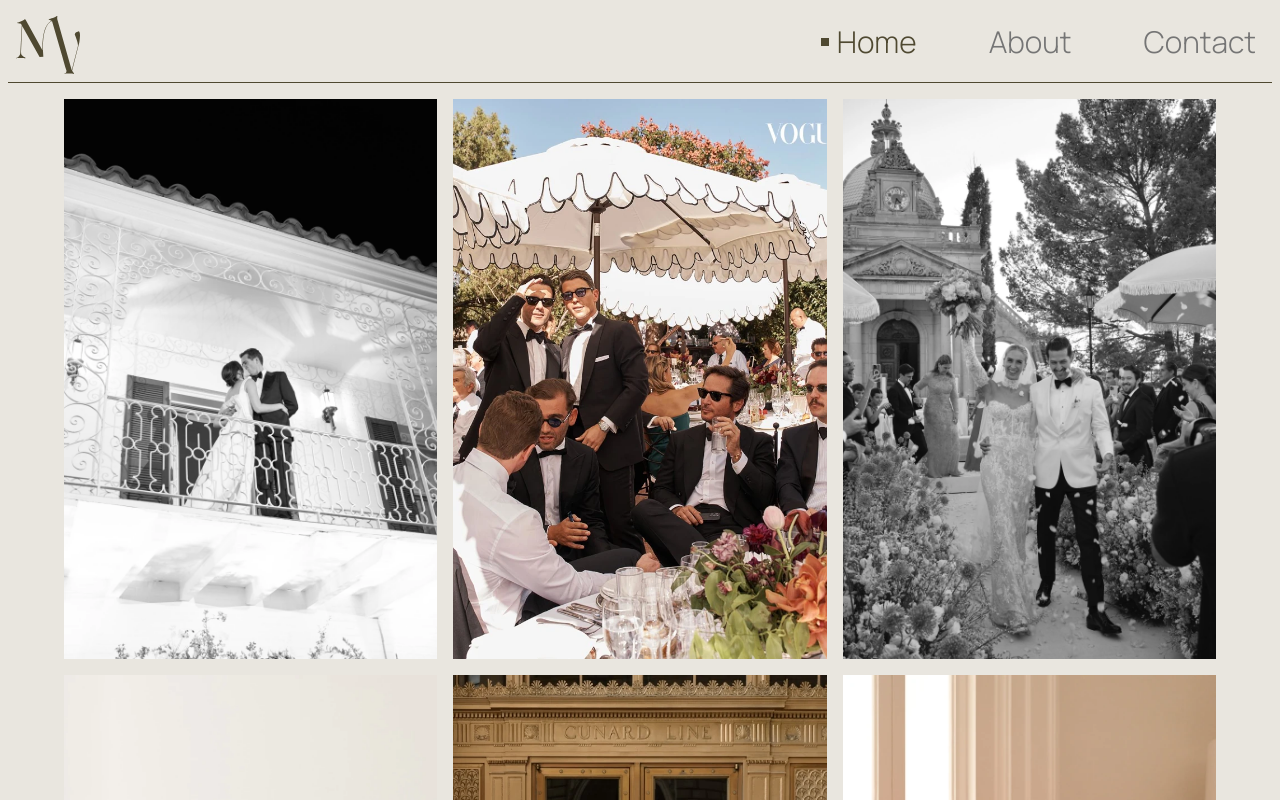
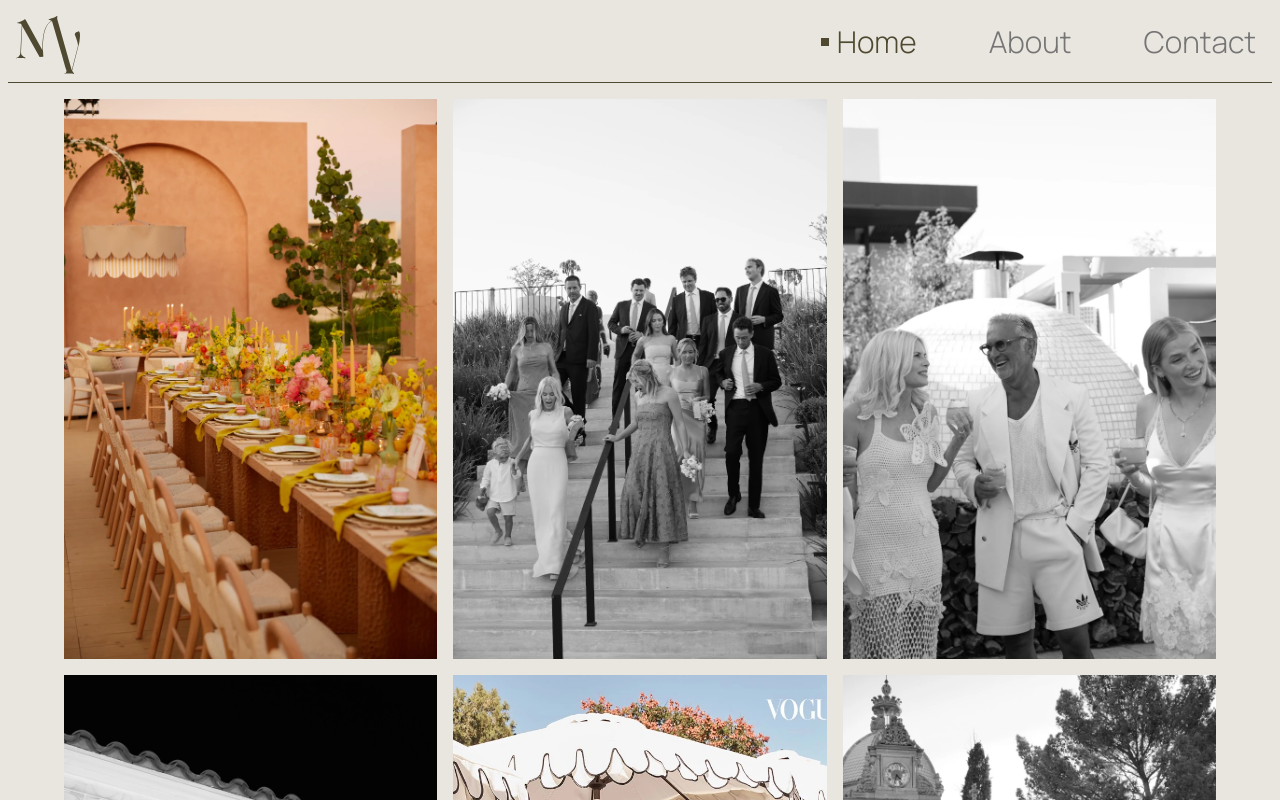
Before and after one commit to eduardocrrso/byMonicaVaras-Website, a Next.js app: page / in a window 1280 px wide. Shown: the top 800 px of the page. Built offline with nearby package versions, Linux system fonts and the light colour scheme; a web font is replaced by a local one.

Commit message:
changed home photos order

```diff
--- a/app/page.tsx
+++ b/app/page.tsx
@@ -14,6 +14,9 @@ export default async function Home() {
     return (
         <main>
             <div className="grid grid-cols-2 md:grid-cols-3 gap-4 max-w-6xl mx-auto">
+                <Picture src="/photos/wedding-photo-16.webp" width={width} height={height} aspectRatio={aspectRatio}/>
+                <Picture src="/photos/wedding-photo-17.webp" width={width} height={height} aspectRatio={aspectRatio}/>
+                <Picture src="/photos/wedding-photo-18.webp" width={width} height={height} aspectRatio={aspectRatio}/>
                 <Picture src="/photos/wedding-photo-01.webp" width={width} height={height} aspectRatio={aspectRatio}/>
                 <Picture src="/photos/wedding-photo-02.webp" width={width} height={height} aspectRatio={aspectRatio}/>
                 <Picture src="/photos/wedding-photo-03.webp" width={width} height={height} aspectRatio={aspectRatio}/>
@@ -29,9 +32,6 @@ export default async function Home() {
                 <Picture src="/photos/wedding-photo-13.webp" width={width} height={height} aspectRatio={aspectRatio}/>
                 <Picture src="/photos/wedding-photo-14.webp" width={width} height={height} aspectRatio={aspectRatio}/>
                 <Picture src="/photos/wedding-photo-15.webp" width={width} height={height} aspectRatio={aspectRatio}/>
-                <Picture src="/photos/wedding-photo-16.webp" width={width} height={height} aspectRatio={aspectRatio}/>
-                <Picture src="/photos/wedding-photo-17.webp" width={width} height={height} aspectRatio={aspectRatio}/>
-                <Picture src="/photos/wedding-photo-18.webp" width={width} height={height} aspectRatio={aspectRatio}/>
             </div>
         </main>
     );
```
